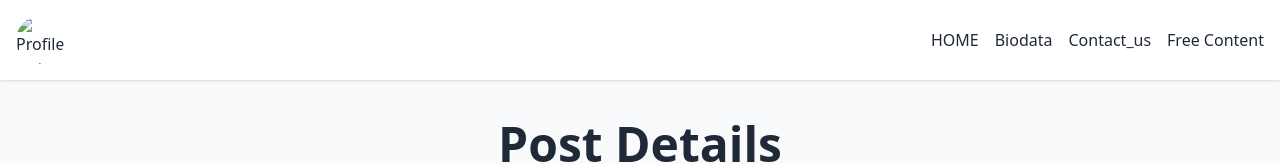
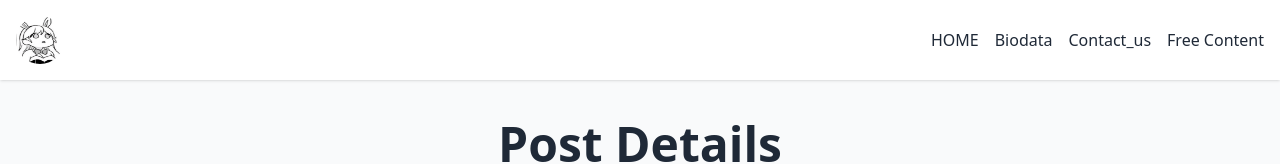
Before and after one commit to Arya-Wahyu-Pratama/Web-finalProject, a plain HTML site: page posts.html in a window 1280 px wide. Shown: the top 164 px of the page. Drawn offline with nearby package versions, Linux system fonts and the light colour scheme; no server answers.

Commit message:
fix profile jpg

```diff
--- a/posts.html
+++ b/posts.html
@@ -38,7 +38,7 @@
 <body class="bg-gray-50 text-gray-800">
     <header class="bg-white shadow">
         <div class="container mx-auto px-4 py-4 flex items-center justify-between">
-            <img src="pp.jpg" alt="Profile Picture" class="w-12 h-12 rounded-full">
+            <img src="img/pp.jpg" alt="Profile Picture" class="w-12 h-12 rounded-full">
             <nav class="flex space-x-4">
                 <a href="index.html" class="hover:text-red-500">HOME</a>
             <a href="biodata.html" class="hover:text-red-500">Biodata</a>
```
